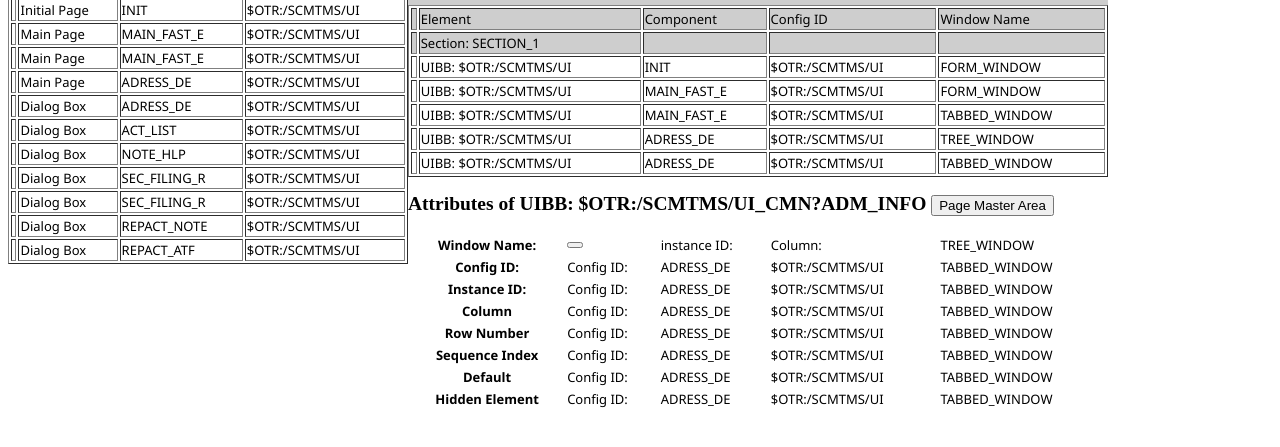
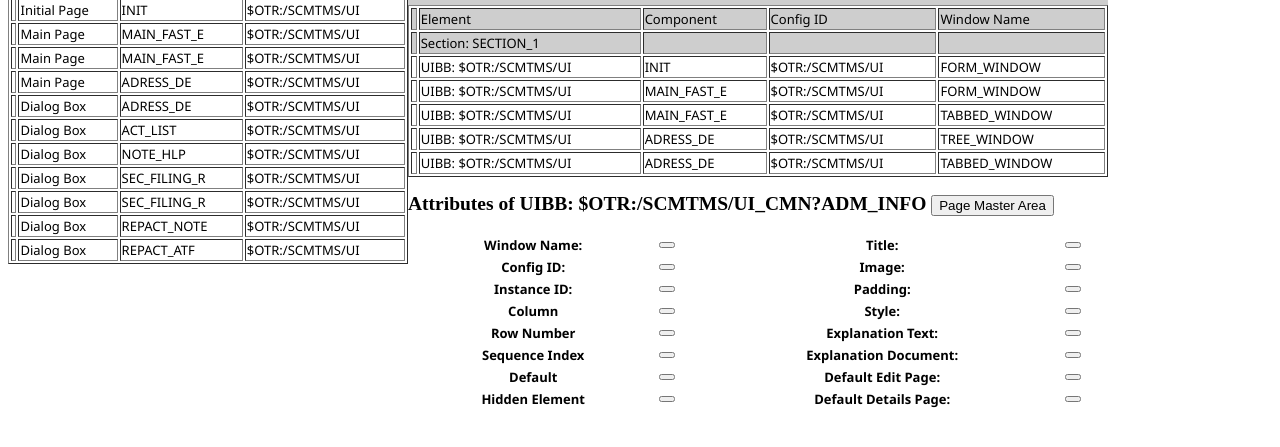
Before and after one commit to LauraKastenn/SAP, a plain HTML site: page index.html in a window 1280 px wide. Shown: the part 289-736 px from the top of the page. Drawn offline with Linux system fonts and the light colour scheme.

Commit message:
adicione a coluna

```diff
--- a/index.html
+++ b/index.html
@@ -193,63 +193,54 @@
         <table class="tabela2">
             <tr>
                 <th>Window Name:</th>
-                <td><button class="botao"></button></td>
-                <td>instance ID:</td>
-                <td>Column:</td>
-                <td>TREE_WINDOW</td>
+                <td><button class="botaotabela"></button></td>
+                <th>Title:</th>
+                <td><button class="botaotabela"></button></td>
             </tr>
             <tr>
                 <th>Config ID:</th>
-                <td>Config ID:</td>
-                <td>ADRESS_DE</td>
-                <td>$OTR:/SCMTMS/UI</td>
-                <td>TABBED_WINDOW</td>
+                <td><button class="botaotabela"></button></td>
+                <th>Image:</th>
+                <td><button class="botaotabela"></button></td>
             </tr>
             <tr>
                 <th>Instance ID:</th>
-                <td>Config ID:</td>
-                <td>ADRESS_DE</td>
-                <td>$OTR:/SCMTMS/UI</td>
-                <td>TABBED_WINDOW</td>
+                <td><button class="botaotabela"></button></td>
+                <th>Padding:</th>
+                <td><button class="botaotabela"></button></td>
             </tr>
             <tr>
                 <th>Column</th>
-                <td>Config ID:</td>
-                <td>ADRESS_DE</td>
-                <td>$OTR:/SCMTMS/UI</td>
-                <td>TABBED_WINDOW</td>
+                <td><button class="botaotabela"></button></td>
+                <th>Style:</th>
+                <td><button class="botaotabela"></button></td>
             </tr>
             <tr>
                 <th>Row Number</th>
-                <td>Config ID:</td>
-                <td>ADRESS_DE</td>
-                <td>$OTR:/SCMTMS/UI</td>
-                <td>TABBED_WINDOW</td>
+                <td><button class="botaotabela"></button></td>
+                <th>Explanation Text:</th>
+                <td><button class="botaotabela"></button></td>
             </tr>
             <tr>
                 <th>Sequence Index</th>
-                <td>Config ID:</td>
-                <td>ADRESS_DE</td>
-                <td>$OTR:/SCMTMS/UI</td>
-                <td>TABBED_WINDOW</td>
+                <td><button class="botaotabela"></button></td>
+                <th>Explanation Document:</th>
+                <td><button class="botaotabela"></button></td>
             </tr>
             <tr>
                 <th>Default</th>
-                <td>Config ID:</td>
-                <td>ADRESS_DE</td>
-                <td>$OTR:/SCMTMS/UI</td>
-                <td>TABBED_WINDOW</td>
+                <td><button class="botaotabela"></button></td>
+                <th>Default Edit Page:</th>
+                <td><button class="botaotabela"></button></td>
             </tr>
             <tr>
                 <th>Hidden Element</th>
-                <td>Config ID:</td>
-                <td>ADRESS_DE</td>
-                <td>$OTR:/SCMTMS/UI</td>
-                <td>TABBED_WINDOW</td>
+                <td><button class="botaotabela"></button></td>
+                <th>Default Details Page:</th>
+                <td><button class="botaotabela"></button></td>
             </tr>
         </div>
     </div>
-    <div></div>
     </div>
 </html>
 
```
Also changed, not shown: style.css (line endings or trailing spaces).
